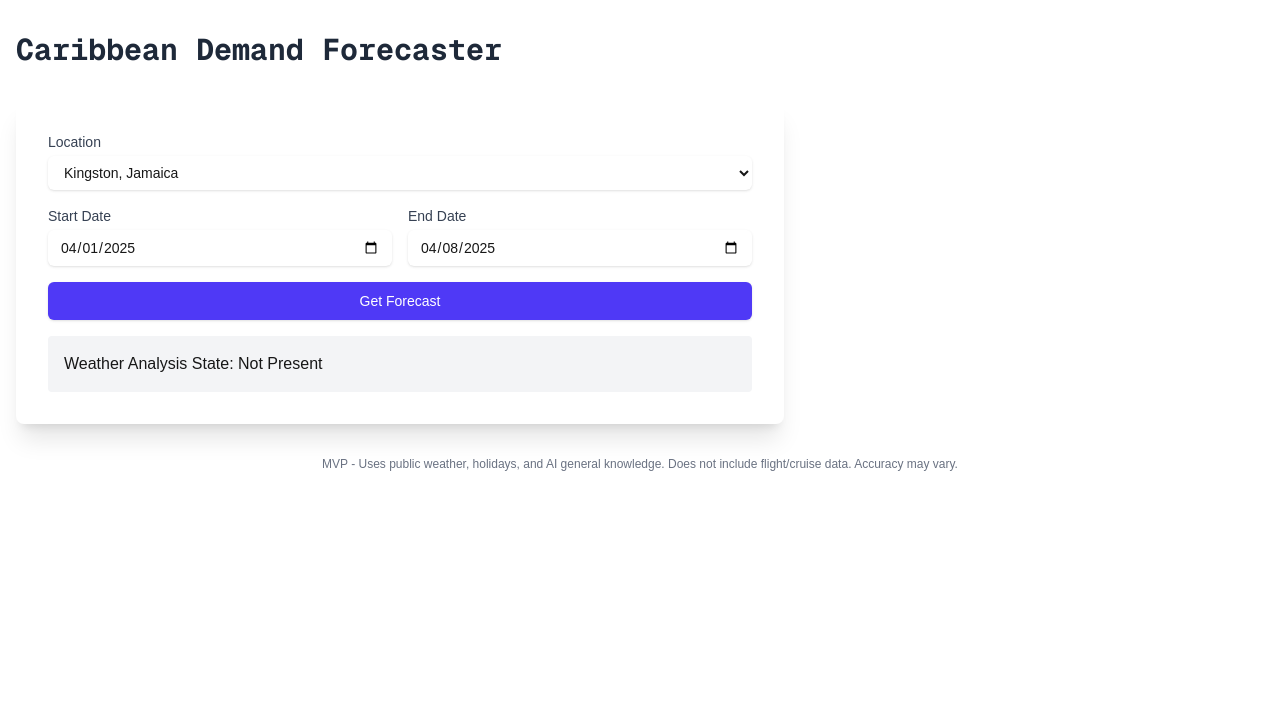
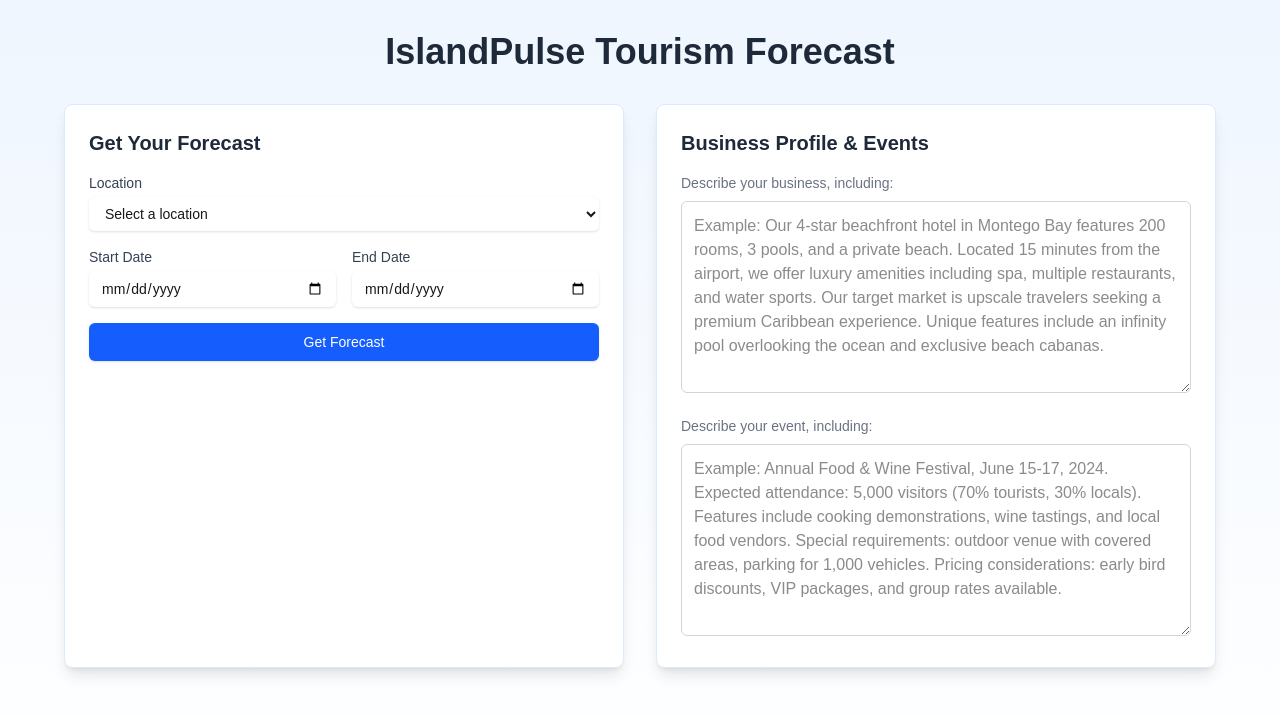
Before and after one commit to davidanoel/islandpulse, a Next.js app: page / in a window 1280 px wide. Shown: the top 716 px of the page. Built offline with nearby package versions, Linux system fonts and the light colour scheme.

Commit message:
add business and event details

```diff
--- a/src/app/page.js
+++ b/src/app/page.js
@@ -4,6 +4,7 @@
 import { useState } from "react"; // Removed FormEvent type
 import { clsx } from "clsx";
 import { twMerge } from "tailwind-merge";
+import BusinessProfile from "@/components/BusinessProfile";
 
 // Helper for conditional class names (same as before)
 function cn(...inputs) {
@@ -154,31 +155,22 @@ function ForecastResult({ forecast, weatherAnalysis }) {
 }
 
 export default function Home() {
-  // Use useState without generic types
-  const [location, setLocation] = useState(locationOptions[0].value);
-  const [startDate, setStartDate] = useState(new Date().toISOString().split("T")[0]);
-  const [endDate, setEndDate] = useState(() => {
-    const date = new Date();
-    date.setDate(date.getDate() + 7);
-    return date.toISOString().split("T")[0];
-  });
-  const [forecast, setForecast] = useState(null); // Initialize state with null
-  const [isLoading, setIsLoading] = useState(false);
-  const [error, setError] = useState(null);
+  const [location, setLocation] = useState("");
+  const [startDate, setStartDate] = useState("");
+  const [endDate, setEndDate] = useState("");
+  const [loading, setLoading] = useState(false);
+  const [error, setError] = useState("");
+  const [forecast, setForecast] = useState(null);
   const [weatherAnalysis, setWeatherAnalysis] = useState(null);
+  const [businessProfile, setBusinessProfile] = useState("");
+  const [eventDetails, setEventDetails] = useState("");
 
-  const handleSubmit = async (event) => {
-    event.preventDefault();
-    setIsLoading(true);
-    setError(null);
+  const handleSubmit = async (e) => {
+    e.preventDefault();
+    setLoading(true);
+    setError("");
     setForecast(null);
     setWeatherAnalysis(null);
-
-    if (new Date(endDate) < new Date(startDate)) {
-      setError("End date cannot be before start date.");
-      setIsLoading(false);
-      return;
-    }
 
     try {
       const response = await fetch("/api/forecast", {
@@ -186,47 +178,43 @@ export default function Home() {
         headers: {
           "Content-Type": "application/json",
         },
-        body: JSON.stringify({ location, startDate, endDate }),
+        body: JSON.stringify({
+          location,
+          startDate,
+          endDate,
+          businessProfile,
+          eventDetails,
+        }),
       });
 
       const data = await response.json();
-      console.log("API Response:", data); // Debug log
+      console.log("API Response:", data);
 
       if (!response.ok) {
-        throw new Error(data.error || `HTTP error! status: ${response.status}`);
+        throw new Error(data.error || "Failed to fetch forecast");
       }
 
-      // Basic check if data looks like expected forecast
-      if (data && data.demandLevel && data.reasoning) {
-        console.log("Weather Analysis from API:", data.weatherAnalysis); // Debug log
       setForecast(data);
       setWeatherAnalysis(data.weatherAnalysis);
-        console.log("Weather Analysis State:", data.weatherAnalysis); // Debug log
-      } else {
-        throw new Error("Received invalid forecast data from server.");
-      }
     } catch (err) {
-      setError(err.message || "An unknown error occurred.");
-      console.error(err);
+      setError(err.message);
     } finally {
-      setIsLoading(false);
+      setLoading(false);
     }
   };
 
-  // Add debug log for weatherAnalysis state
-  console.log("Current weatherAnalysis state:", weatherAnalysis);
+  return (
+    <main className="min-h-screen bg-gradient-to-b from-blue-50 to-white p-8">
+      <div className="max-w-6xl mx-auto">
+        <h1 className="text-4xl font-bold mb-8 text-center text-gray-800">
+          IslandPulse Tourism Forecast
+        </h1>
 
-  // --- JSX remains largely the same as the TypeScript version ---
-  // Ensure all type-related syntax is removed if any existed in JSX attributes (usually not the case)
-  return (
-    <main className="container mx-auto px-4 py-8">
-      <div className="z-10 w-full max-w-3xl items-center justify-between font-mono text-sm lg:flex mb-8">
-        <h1 className="text-2xl md:text-3xl font-bold text-gray-800 text-center lg:text-left w-full">
-          Caribbean Demand Forecaster
-        </h1>
-      </div>
-
-      <div className="w-full max-w-3xl bg-white rounded-lg shadow-xl p-6 md:p-8">
+        {/* Main Content Grid */}
+        <div className="grid grid-cols-1 lg:grid-cols-2 gap-8">
+          {/* Left Column - Forecast Form */}
+          <div className="bg-white rounded-lg shadow-lg p-6 border border-blue-100">
+            <h2 className="text-xl font-bold mb-4 text-gray-800">Get Your Forecast</h2>
             <form onSubmit={handleSubmit} className="space-y-4">
               {/* Location Input */}
               <div>
@@ -238,8 +226,9 @@ export default function Home() {
                   name="location"
                   value={location}
                   onChange={(e) => setLocation(e.target.value)}
-              className="mt-1 block w-full pl-3 pr-10 py-2 text-base border-gray-300 focus:outline-none focus:ring-indigo-500 focus:border-indigo-500 sm:text-sm rounded-md shadow-sm"
+                  className="mt-1 block w-full pl-3 pr-10 py-2 text-base border-gray-300 focus:outline-none focus:ring-2 focus:ring-blue-500 focus:border-blue-500 sm:text-sm rounded-md shadow-sm bg-white"
                 >
+                  <option value="">Select a location</option>
                   {locationOptions.map((opt) => (
                     <option key={opt.value} value={opt.value}>
                       {opt.label}
@@ -251,7 +240,10 @@ export default function Home() {
               {/* Date Inputs */}
               <div className="grid grid-cols-1 md:grid-cols-2 gap-4">
                 <div>
-              <label htmlFor="startDate" className="block text-sm font-medium text-gray-700 mb-1">
+                  <label
+                    htmlFor="startDate"
+                    className="block text-sm font-medium text-gray-700 mb-1"
+                  >
                     Start Date
                   </label>
                   <input
@@ -261,7 +253,7 @@ export default function Home() {
                     value={startDate}
                     onChange={(e) => setStartDate(e.target.value)}
                     required
-                className="mt-1 block w-full pl-3 pr-3 py-2 text-base border-gray-300 focus:outline-none focus:ring-indigo-500 focus:border-indigo-500 sm:text-sm rounded-md shadow-sm"
+                    className="mt-1 block w-full pl-3 pr-3 py-2 text-base border-gray-300 focus:outline-none focus:ring-2 focus:ring-blue-500 focus:border-blue-500 sm:text-sm rounded-md shadow-sm bg-white"
                   />
                 </div>
                 <div>
@@ -275,7 +267,7 @@ export default function Home() {
                     value={endDate}
                     onChange={(e) => setEndDate(e.target.value)}
                     required
-                className="mt-1 block w-full pl-3 pr-3 py-2 text-base border-gray-300 focus:outline-none focus:ring-indigo-500 focus:border-indigo-500 sm:text-sm rounded-md shadow-sm"
+                    className="mt-1 block w-full pl-3 pr-3 py-2 text-base border-gray-300 focus:outline-none focus:ring-2 focus:ring-blue-500 focus:border-blue-500 sm:text-sm rounded-md shadow-sm bg-white"
                   />
                 </div>
               </div>
@@ -284,42 +276,63 @@ export default function Home() {
               <div>
                 <button
                   type="submit"
-              disabled={isLoading}
+                  disabled={loading}
                   className={cn(
                     "w-full flex justify-center py-2 px-4 border border-transparent rounded-md shadow-sm text-sm font-medium text-white",
-                "focus:outline-none focus:ring-2 focus:ring-offset-2 focus:ring-indigo-500",
-                isLoading ? "bg-indigo-300 cursor-not-allowed" : "bg-indigo-600 hover:bg-indigo-700"
+                    "focus:outline-none focus:ring-2 focus:ring-offset-2 focus:ring-blue-500",
+                    loading ? "bg-blue-300 cursor-not-allowed" : "bg-blue-600 hover:bg-blue-700"
                   )}
                 >
-              {isLoading ? "Analyzing..." : "Get Forecast"}
+                  {loading ? "Analyzing..." : "Get Forecast"}
                 </button>
               </div>
             </form>
+          </div>
 
-        {/* Results Area */}
+          {/* Right Column - Business Profile & Events */}
+          <div className="bg-white rounded-lg shadow-lg p-6 border border-blue-100">
+            <h2 className="text-xl font-bold mb-4 text-gray-800">Business Profile & Events</h2>
+            <div className="space-y-4">
+              <div>
+                <div className="text-sm text-gray-500 mb-2">Describe your business, including:</div>
+                <textarea
+                  value={businessProfile}
+                  onChange={(e) => setBusinessProfile(e.target.value)}
+                  className="w-full h-48 p-3 border border-gray-300 rounded-md focus:ring-2 focus:ring-blue-500 focus:border-blue-500 bg-white"
+                  placeholder="Example: Our 4-star beachfront hotel in Montego Bay features 200 rooms, 3 pools, and a private beach. Located 15 minutes from the airport, we offer luxury amenities including spa, multiple restaurants, and water sports. Our target market is upscale travelers seeking a premium Caribbean experience. Unique features include an infinity pool overlooking the ocean and exclusive beach cabanas."
+                />
+              </div>
+
+              <div>
+                <div className="text-sm text-gray-500 mb-2">Describe your event, including:</div>
+                <textarea
+                  value={eventDetails}
+                  onChange={(e) => setEventDetails(e.target.value)}
+                  className="w-full h-48 p-3 border border-gray-300 rounded-md focus:ring-2 focus:ring-blue-500 focus:border-blue-500 bg-white"
+                  placeholder="Example: Annual Food & Wine Festival, June 15-17, 2024. Expected attendance: 5,000 visitors (70% tourists, 30% locals). Features include cooking demonstrations, wine tastings, and local food vendors. Special requirements: outdoor venue with covered areas, parking for 1,000 vehicles. Pricing considerations: early bird discounts, VIP packages, and group rates available."
+                />
+              </div>
+            </div>
+          </div>
+        </div>
+
+        {/* Results Area - Single Column */}
+        <div className="mt-8 max-w-2xl mx-auto">
           {error && (
             <div className="bg-red-50 border border-red-200 text-red-700 px-4 py-3 rounded relative mb-6">
               {error}
             </div>
           )}
 
-        {isLoading && (
+          {loading && (
             <div className="text-center py-8">
               <div className="animate-spin rounded-full h-12 w-12 border-b-2 border-blue-500 mx-auto"></div>
             </div>
           )}
 
-        {/* Add debug display */}
-        <div className="mt-4 p-4 bg-gray-100 rounded">
-          <p>Weather Analysis State: {weatherAnalysis ? "Present" : "Not Present"}</p>
-        </div>
-
           {forecast && <ForecastResult forecast={forecast} weatherAnalysis={weatherAnalysis} />}
         </div>
-      <footer className="mt-8 text-center text-xs text-gray-500">
-        MVP - Uses public weather, holidays, and AI general knowledge. Does not include
-        flight/cruise data. Accuracy may vary.
-      </footer>
+      </div>
     </main>
   );
 }
--- /dev/null
+++ b/src/components/BusinessProfile.js
@@ -0,0 +1,40 @@
+"use client";
+
+import { useState } from "react";
+
+export default function BusinessProfile({
+  businessProfile,
+  setBusinessProfile,
+  eventDetails,
+  setEventDetails,
+}) {
+  return (
+    <div className="max-w-4xl mx-auto p-6 bg-white rounded-lg shadow-md">
+      <h2 className="text-2xl font-bold mb-6 text-gray-800">Business Profile & Events</h2>
+
+      <div className="grid grid-cols-1 md:grid-cols-2 gap-6">
+        {/* Business Profile Section */}
+        <div>
+          <div className="text-sm text-gray-500 mb-2">Describe your business, including:</div>
+          <textarea
+            value={businessProfile}
+            onChange={(e) => setBusinessProfile(e.target.value)}
+            className="w-full h-48 p-3 border border-gray-300 rounded-md focus:ring-2 focus:ring-blue-500 focus:border-blue-500"
+            placeholder="Example: Our 4-star beachfront hotel in Montego Bay features 200 rooms, 3 pools, and a private beach. Located 15 minutes from the airport, we offer luxury amenities including spa, multiple restaurants, and water sports. Our target market is upscale travelers seeking a premium Caribbean experience. Unique features include an infinity pool overlooking the ocean and exclusive beach cabanas."
+          />
+        </div>
+
+        {/* Event Details Section */}
+        <div>
+          <div className="text-sm text-gray-500 mb-2">Describe your event, including:</div>
+          <textarea
+            value={eventDetails}
+            onChange={(e) => setEventDetails(e.target.value)}
+            className="w-full h-48 p-3 border border-gray-300 rounded-md focus:ring-2 focus:ring-blue-500 focus:border-blue-500"
+            placeholder="Example: Annual Food & Wine Festival, June 15-17, 2024. Expected attendance: 5,000 visitors (70% tourists, 30% locals). Features include cooking demonstrations, wine tastings, and local food vendors. Special requirements: outdoor venue with covered areas, parking for 1,000 vehicles. Pricing considerations: early bird discounts, VIP packages, and group rates available."
+          />
+        </div>
+      </div>
+    </div>
+  );
+}
```
Also changed, not shown: src/app/api/forecast/route.js (+13 -2 lines). Lines whose indentation alone changed are shown as unchanged.
